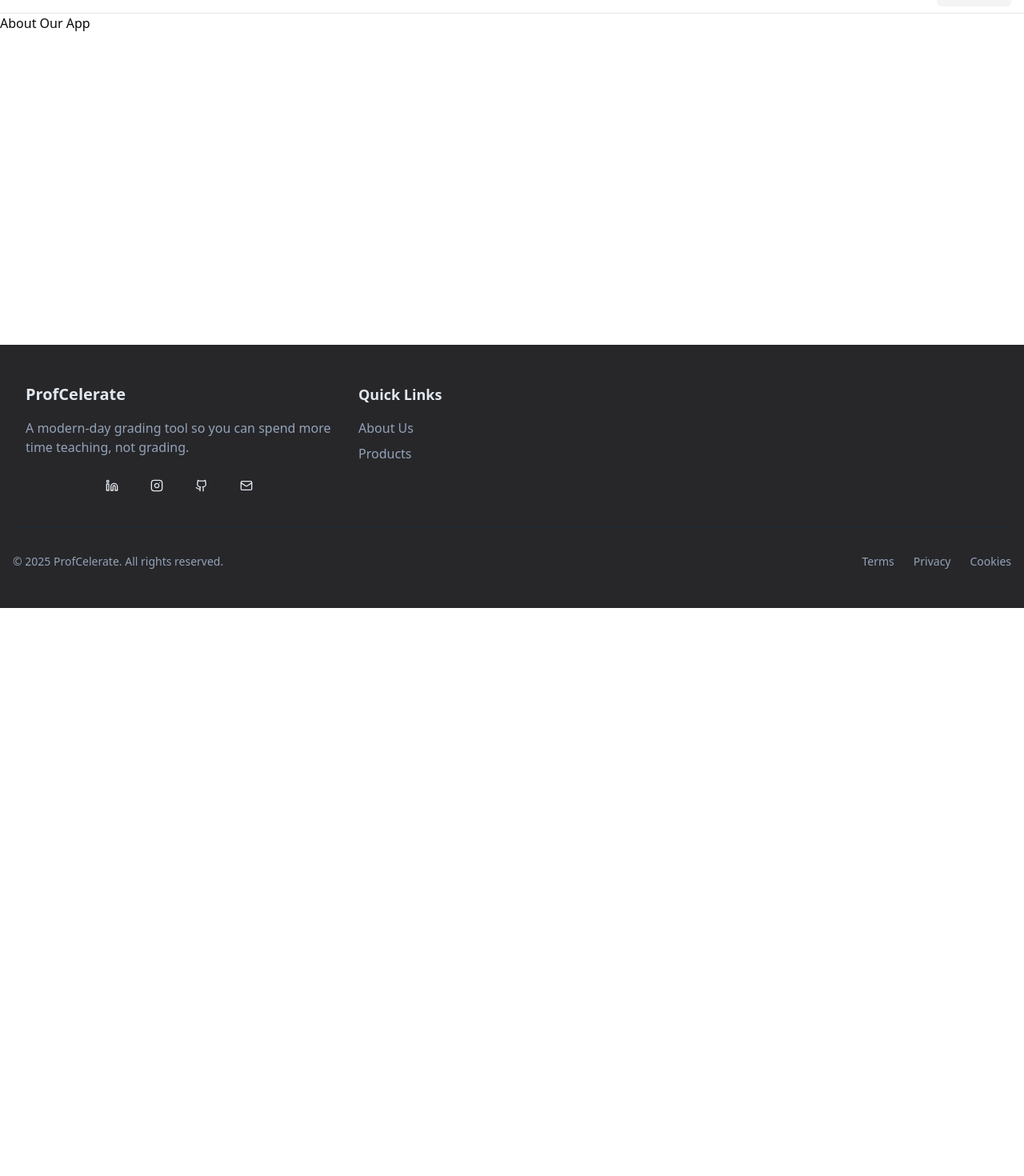
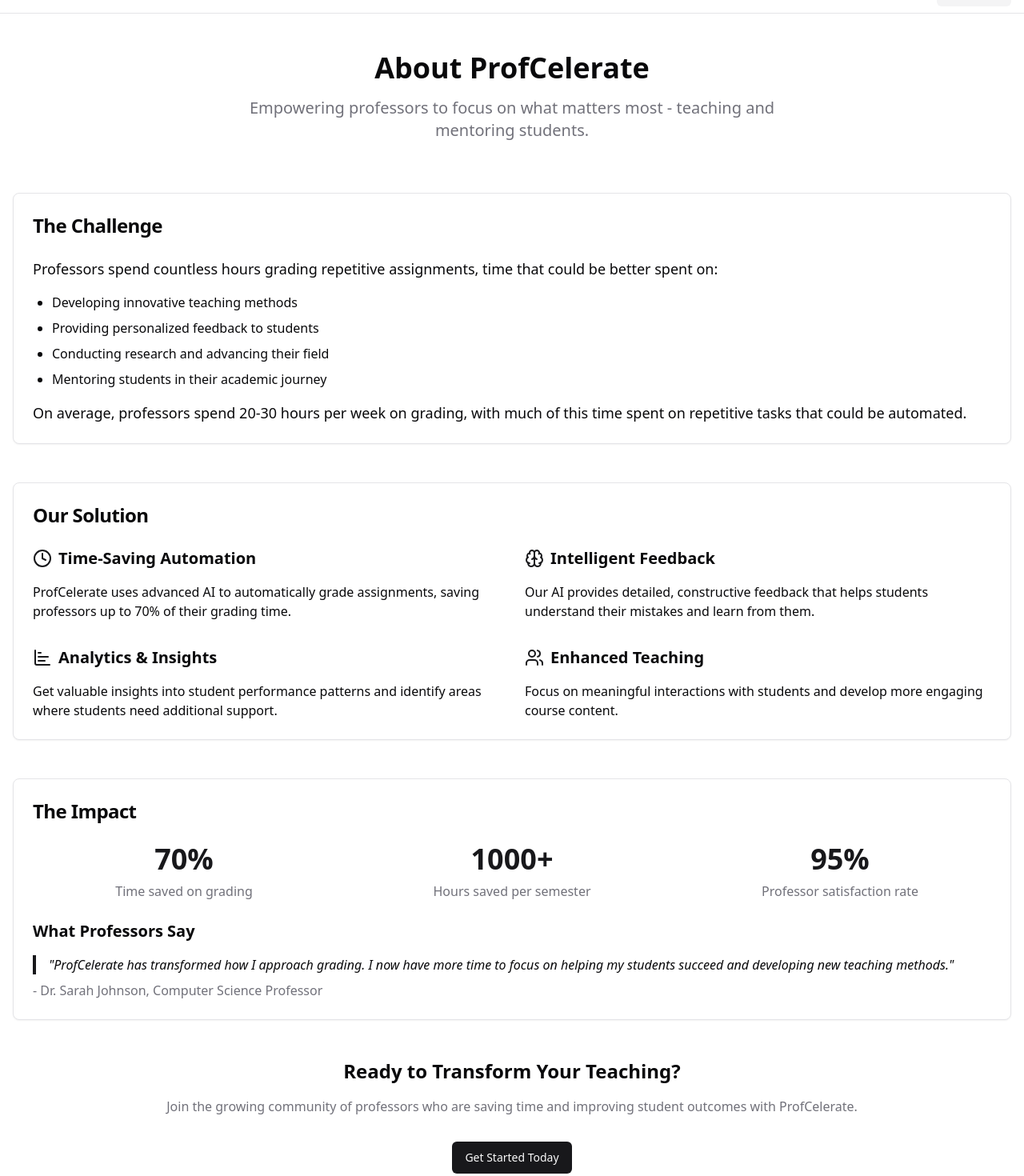
Before and after one commit to kdotcui/ProfCelerate, a React (Vite) app: page /about in a window 1280 px wide. Shown: the part 40-1510 px from the top of the page at 80% size. Before the commit the page ends 800 px from the top, so only its background shows below. Built offline with nearby package versions, Linux system fonts and the light colour scheme; no server answers.

Commit message:
implemented about page

```diff
--- a/src/components/landingpage/footer.tsx
+++ b/src/components/landingpage/footer.tsx
@@ -35,7 +35,7 @@ export const Footer = () => {
           <div className="space-y-4">
             <h3 className="text-lg font-semibold">Quick Links</h3>
             <ul className="space-y-2">
-              <Link to="/about"><a href="#" className="text-slate-400 hover:text-white transition-colors">About Us</a></Link>
+              <Link to="/about" className="text-slate-400 hover:text-white transition-colors">About Us</Link>
               <li><a href="#" className="text-slate-400 hover:text-white transition-colors">Products</a></li>
             </ul>
           </div>
--- a/src/pages/LandingPage/About.tsx
+++ b/src/pages/LandingPage/About.tsx
@@ -1,8 +1,135 @@
 // src/pages/About.tsx
 import React from 'react';
+import { Card, CardContent, CardHeader, CardTitle } from "@/components/ui/card";
+import { useScrollToTop } from "@/hooks/useScrollToTop";
+import { Clock, Brain, ChartBar, Users } from 'lucide-react';
 
-const About: React.FC = () => {
-  return <h2>About Our App</h2>;
-};
+export default function About() {
+  useScrollToTop();
 
-export default About;
+  return (
+    <div className="min-h-screen bg-background">
+      <div className="container mx-auto py-12 px-4">
+        {/* Hero Section */}
+        <div className="text-center mb-16">
+          <h1 className="text-4xl font-bold mb-4">About ProfCelerate</h1>
+          <p className="text-xl text-muted-foreground max-w-2xl mx-auto">
+            Empowering professors to focus on what matters most - teaching and mentoring students.
+          </p>
+        </div>
+
+        {/* Problem Statement */}
+        <Card className="mb-12">
+          <CardHeader>
+            <CardTitle className="text-2xl">The Challenge</CardTitle>
+          </CardHeader>
+          <CardContent className="space-y-4">
+            <p className="text-lg">
+              Professors spend countless hours grading repetitive assignments, time that could be better spent on:
+            </p>
+            <ul className="list-disc pl-6 space-y-2">
+              <li>Developing innovative teaching methods</li>
+              <li>Providing personalized feedback to students</li>
+              <li>Conducting research and advancing their field</li>
+              <li>Mentoring students in their academic journey</li>
+            </ul>
+            <p className="text-lg mt-4">
+              On average, professors spend 20-30 hours per week on grading, with much of this time spent on repetitive tasks that could be automated.
+            </p>
+          </CardContent>
+        </Card>
+
+        {/* Solution */}
+        <Card className="mb-12">
+          <CardHeader>
+            <CardTitle className="text-2xl">Our Solution</CardTitle>
+          </CardHeader>
+          <CardContent className="space-y-6">
+            <div className="grid grid-cols-1 md:grid-cols-2 gap-8">
+              <div className="space-y-4">
+                <div className="flex items-center space-x-2">
+                  <Clock className="h-6 w-6 text-primary" />
+                  <h3 className="text-xl font-semibold">Time-Saving Automation</h3>
+                </div>
+                <p>
+                  ProfCelerate uses advanced AI to automatically grade assignments, saving professors up to 70% of their grading time.
+                </p>
+              </div>
+              <div className="space-y-4">
+                <div className="flex items-center space-x-2">
+                  <Brain className="h-6 w-6 text-primary" />
+                  <h3 className="text-xl font-semibold">Intelligent Feedback</h3>
+                </div>
+                <p>
+                  Our AI provides detailed, constructive feedback that helps students understand their mistakes and learn from them.
+                </p>
+              </div>
+              <div className="space-y-4">
+                <div className="flex items-center space-x-2">
+                  <ChartBar className="h-6 w-6 text-primary" />
+                  <h3 className="text-xl font-semibold">Analytics & Insights</h3>
+                </div>
+                <p>
+                  Get valuable insights into student performance patterns and identify areas where students need additional support.
+                </p>
+              </div>
+              <div className="space-y-4">
+                <div className="flex items-center space-x-2">
+                  <Users className="h-6 w-6 text-primary" />
+                  <h3 className="text-xl font-semibold">Enhanced Teaching</h3>
+                </div>
+                <p>
+                  Focus on meaningful interactions with students and develop more engaging course content.
+                </p>
+              </div>
+            </div>
+          </CardContent>
+        </Card>
+
+        {/* Impact */}
+        <Card className="mb-12">
+          <CardHeader>
+            <CardTitle className="text-2xl">The Impact</CardTitle>
+          </CardHeader>
+          <CardContent className="space-y-6">
+            <div className="grid grid-cols-1 md:grid-cols-3 gap-8">
+              <div className="text-center">
+                <div className="text-4xl font-bold text-primary mb-2">70%</div>
+                <p className="text-muted-foreground">Time saved on grading</p>
+              </div>
+              <div className="text-center">
+                <div className="text-4xl font-bold text-primary mb-2">1000+</div>
+                <p className="text-muted-foreground">Hours saved per semester</p>
+              </div>
+              <div className="text-center">
+                <div className="text-4xl font-bold text-primary mb-2">95%</div>
+                <p className="text-muted-foreground">Professor satisfaction rate</p>
+              </div>
+            </div>
+            <div className="mt-8">
+              <h3 className="text-xl font-semibold mb-4">What Professors Say</h3>
+              <blockquote className="border-l-4 border-primary pl-4 italic">
+                "ProfCelerate has transformed how I approach grading. I now have more time to focus on helping my students succeed and developing new teaching methods."
+              </blockquote>
+              <p className="text-muted-foreground mt-2">- Dr. Sarah Johnson, Computer Science Professor</p>
+            </div>
+          </CardContent>
+        </Card>
+
+        {/* Call to Action */}
+        <div className="text-center">
+          <h2 className="text-2xl font-bold mb-4">Ready to Transform Your Teaching?</h2>
+          <p className="text-muted-foreground mb-8">
+            Join the growing community of professors who are saving time and improving student outcomes with ProfCelerate.
+          </p>
+          <a
+            href="/signup"
+            className="inline-flex items-center justify-center rounded-md text-sm font-medium ring-offset-background transition-colors focus-visible:outline-none focus-visible:ring-2 focus-visible:ring-ring focus-visible:ring-offset-2 disabled:pointer-events-none disabled:opacity-50 bg-primary text-primary-foreground hover:bg-primary/90 h-10 px-4 py-2"
+          >
+            Get Started Today
+          </a>
+        </div>
+      </div>
+    </div>
+  );
+}
```
